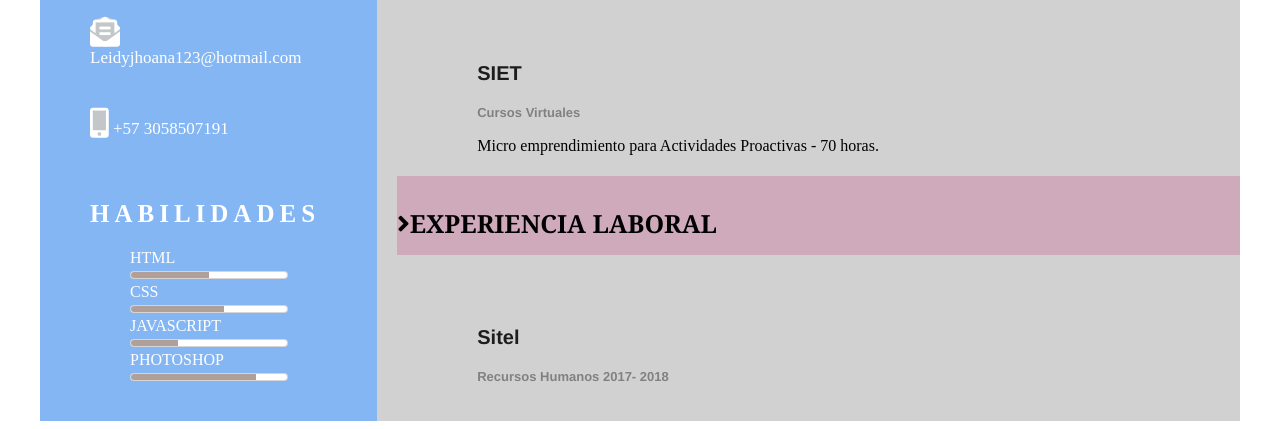
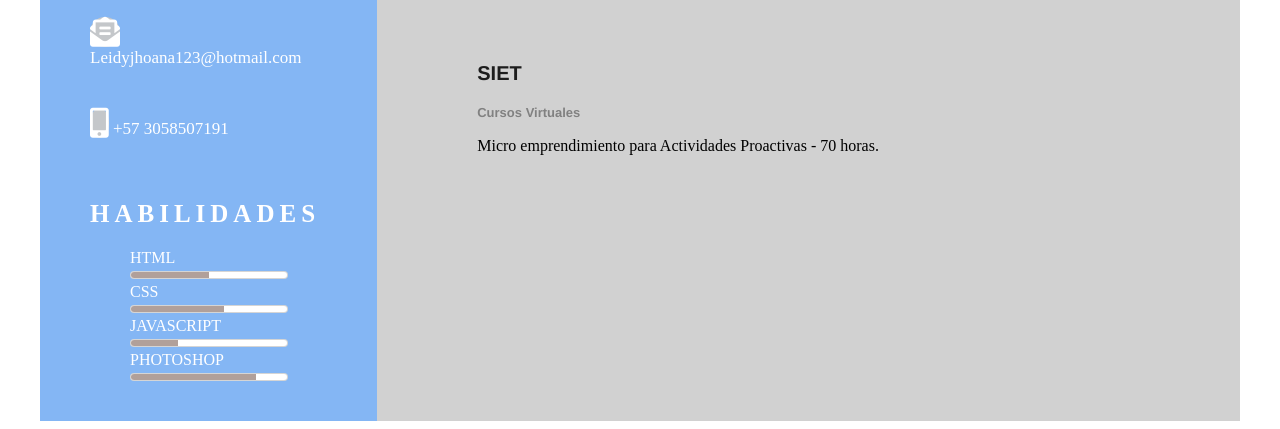
Before and after one commit to Johanacat/JohanaCV, a website: page index.html in a window 1280 px wide. Shown: the part 571-1000 px from the top of the page. Drawn offline with Linux system fonts and the light colour scheme; files that its build step writes are made by us from their sources.

Commit message:
Update index.html

```diff
--- a/index.html
+++ b/index.html
@@ -89,9 +89,6 @@
 
             </article>
 
-             <h2><i class="fas fa-angle-right"></i>EXPERIENCIA LABORAL</h2>
-             <h3>Sitel</h3>
-             <h4>Recursos Humanos 2017- 2018</h4>
 
 
              </section>
```
